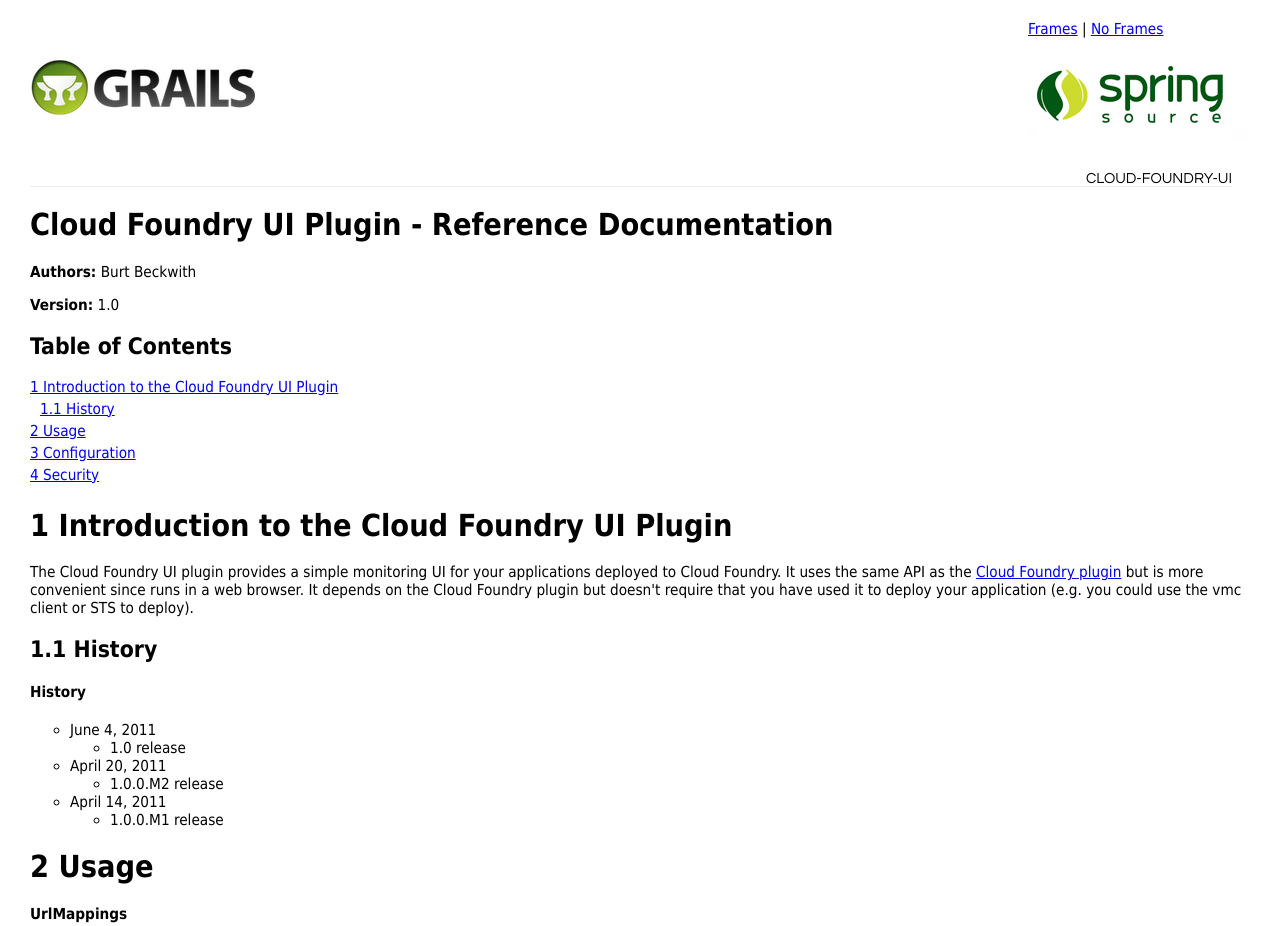
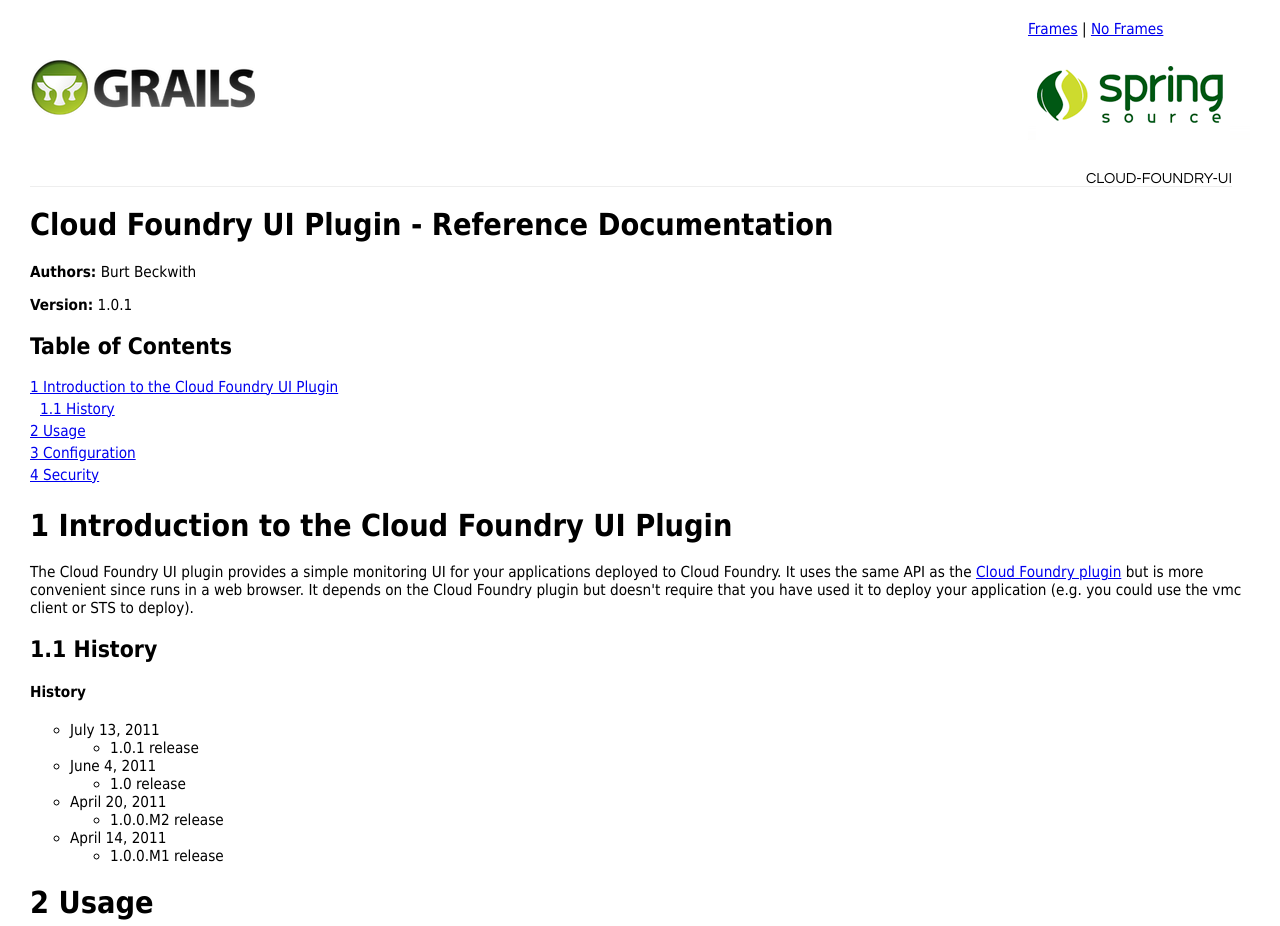
Before and after one commit to grails-plugins/grails-cloud-foundry-ui, a plain HTML site: page docs/manual/guide/single.html in a window 1280 px wide. Shown: the top 926 px of the page. Drawn offline with Linux system fonts and the light colour scheme.

Commit message:
1.0.1 release

```diff
--- a/docs/manual/guide/single.html
+++ b/docs/manual/guide/single.html
@@ -1,6 +1,6 @@
 <html>
     <head>
-        <title>Cloud Foundry UI Plugin 1.0 - Reference Documentation</title>
+        <title>Cloud Foundry UI Plugin 1.0.1 - Reference Documentation</title>
         <link rel="stylesheet" href="../css/main.css" type="text/css" media="screen" title="Style" charset="utf-8"/>
         <link rel="stylesheet" href="../css/pdf.css" type="text/css" media="print" title="PDF" charset="utf-8" />
     </head>
@@ -16,7 +16,7 @@
             <div class="message">cloud-foundry-ui</div>
             <h1>Cloud Foundry UI Plugin - Reference Documentation</h1>
             <p><strong>Authors:</strong> Burt Beckwith</p>
-            <p><strong>Version:</strong> 1.0</p>
+            <p><strong>Version:</strong> 1.0.1</p>
             <em></em>
         </div>
 
@@ -27,6 +27,10 @@
         <div id="content">
             <h1><a name="1 Introduction to the Cloud Foundry UI Plugin">1 Introduction to the Cloud Foundry UI Plugin</a></h1>The Cloud Foundry UI plugin provides a simple monitoring UI for your applications deployed to Cloud Foundry. It uses the same API as the <a href="http://grails.org/plugin/cloud-foundry" target="blank">Cloud Foundry plugin</a> but is more convenient since runs in a web browser. It depends on the Cloud Foundry plugin but doesn't require that you have used it to deploy your application (e.g. you could use the vmc client or STS to deploy).<p class="paragraph"/><h2><a name="1.1 History">1.1 History</a></h2><h4>History</h4>
 <ul class="star">
+<li>July 13, 2011</li>
+<ul class="star">
+<li>1.0.1 release</li>
+</ul>
 <li>June 4, 2011</li>
 <ul class="star">
 <li>1.0 release</li>
```
Also changed, not shown: docs/manual/guide/1 Introduction to the Cloud Foundry UI Plugin.html (+4 -0 lines), docs/manual/guide/index.html (+2 -2 lines), docs/manual/guide/pages/1.1 History.html (+4 -0 lines), docs/manual/index.html (+1 -1 lines), index.html (+1 -1 lines), 1 other file.
